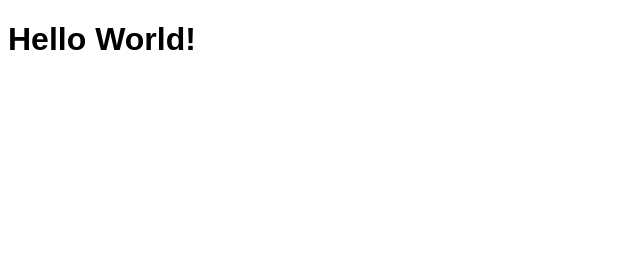
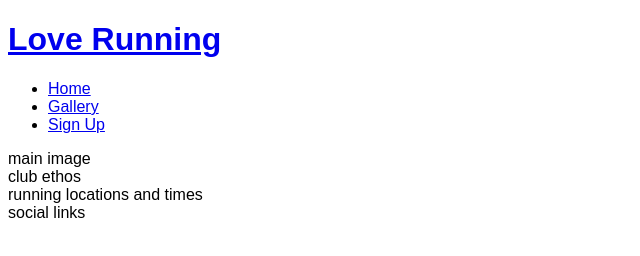
Before and after one commit to ibrahimjasim/Love-running, a plain HTML site: page index.html in a window 1280 px wide. Shown: the whole page, without its empty margins (0-640 px from the left). Drawn offline with Linux system fonts and the light colour scheme.

Commit message:
add core  structure for home page

```diff
--- a/index.html
+++ b/index.html
@@ -13,7 +13,31 @@
 </head>
 
 <body>
-    <h1>Hello World!</h1>
+    <header>
+        <a href="index.html">
+            <h1>Love Running</h1>
+        </a>
+        <nav>
+            <ul>
+                <li>
+                    <a href="html.index">Home</a>
+                </li>
+                <li>
+                    <a href="#">Gallery</a>
+                </li>
+                <li>
+                    <a href="#">Sign Up</a>
+                </li>
+            </ul>
+        </nav>
+
+    </header>
+    <section>main image</section>
+    <section>club ethos</section>
+    <section>running locations and times</section>
+
+    <footer>social links</footer>
 </body>
 
+
 </html>
```
